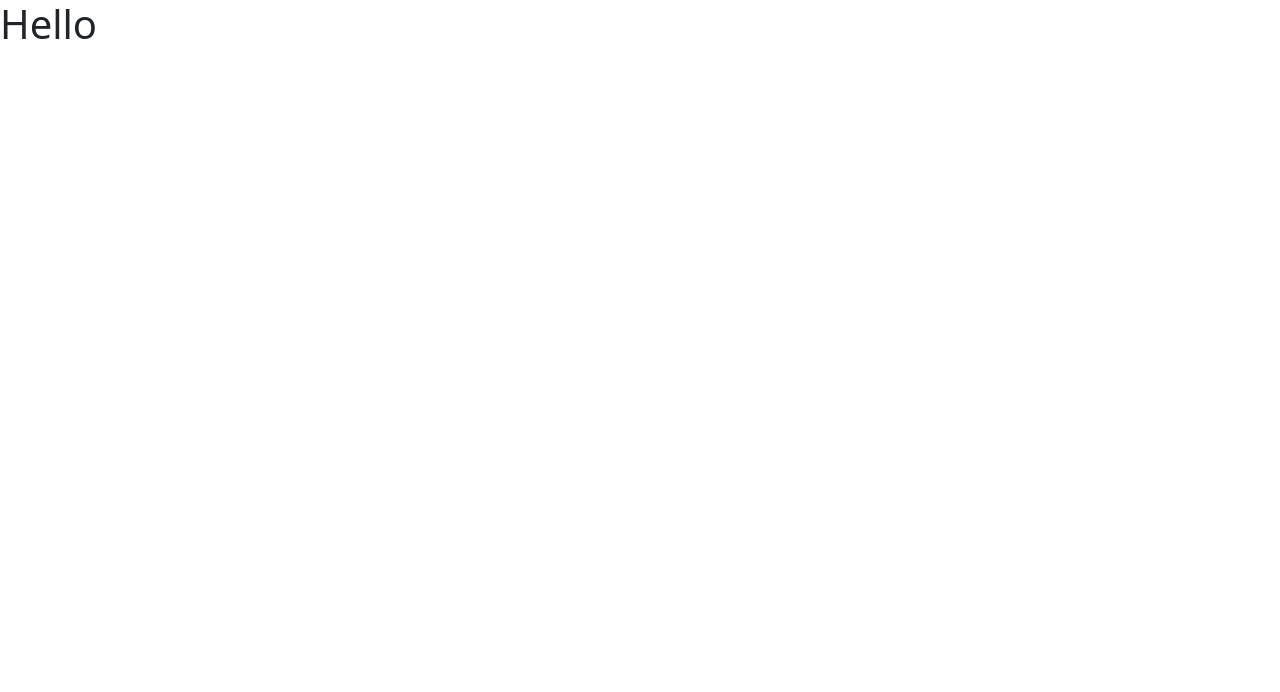
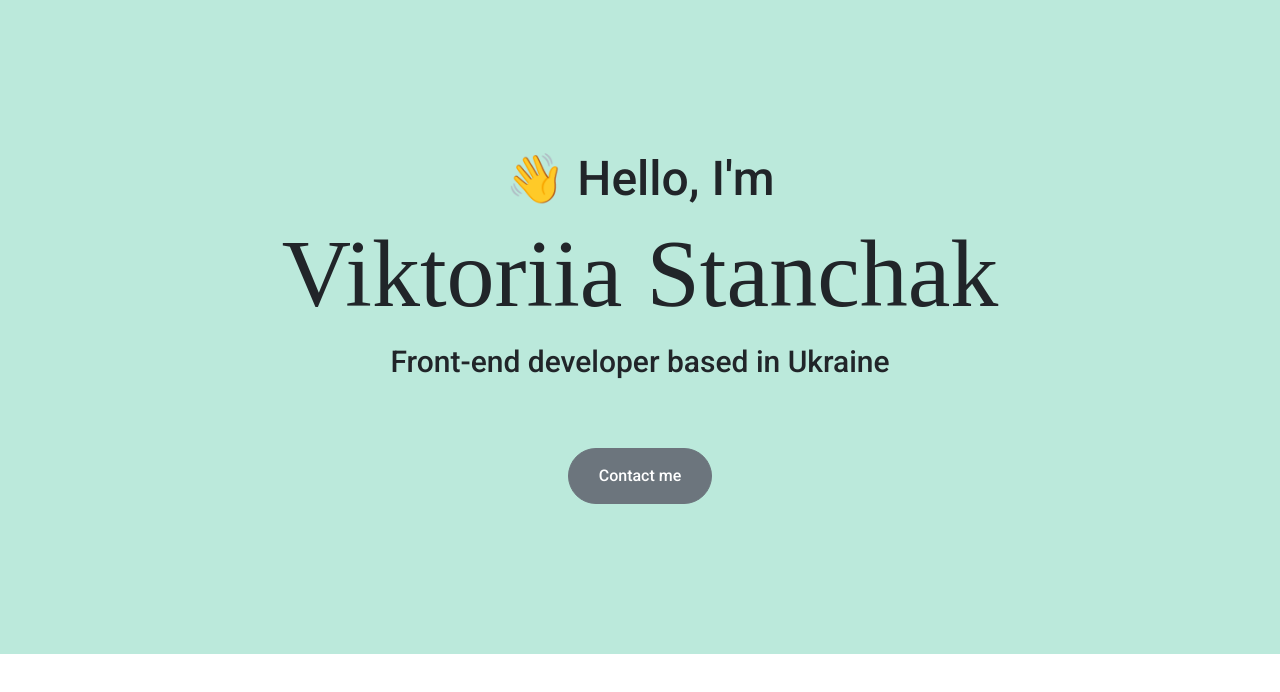
Before and after one commit to Victorynm/portfolio-project, a plain HTML site: page index.html in a window 1280 px wide. Drawn offline with nearby package versions, Linux system fonts and the light colour scheme; a web font is replaced by a local one.

Commit message:
Title section

```diff
--- a/index.html
+++ b/index.html
@@ -4,37 +4,43 @@
 		<meta charset="UTF-8" />
 		<meta http-equiv="X-UA-Compatible" content="IE=edge" />
 		<meta name="viewport" content="width=device-width, initial-scale=1.0" />
-		<link rel="stylesheet" href="/styles/style.css" />
+
+		<link rel="preconnect" href="https://fonts.googleapis.com" />
+		<link rel="preconnect" href="https://fonts.gstatic.com" crossorigin />
+		<link
+			href="https://fonts.googleapis.com/css2?family=Ibarra+Real+Nova:wght@700&display=swap"
+			rel="stylesheet"
+		/>
+		<link rel="preconnect" href="https://fonts.googleapis.com" />
+		<link rel="preconnect" href="https://fonts.gstatic.com" crossorigin />
+		<link
+			href="https://fonts.googleapis.com/css2?family=Roboto:wght@500&display=swap"
+			rel="stylesheet"
+		/>
 		<link
 			href="https://cdn.jsdelivr.net/npm/bootstrap@5.2.0/dist/css/bootstrap.min.css"
 			rel="stylesheet"
 			integrity="sha384-gH2yIJqKdNHPEq0n4Mqa/HGKIhSkIHeL5AyhkYV8i59U5AR6csBvApHHNl/vI1Bx"
 			crossorigin="anonymous"
 		/>
+		<link rel="stylesheet" href="/styles/style.css" />
 		<script
 			src="https://cdn.jsdelivr.net/npm/bootstrap@5.2.0/dist/js/bootstrap.bundle.min.js"
 			integrity="sha384-A3rJD856KowSb7dwlZdYEkO39Gagi7vIsF0jrRAoQmDKKtQBHUuLZ9AsSv4jD4Xa"
 			crossorigin="anonymous"
 		></script>
-		<link rel="preconnect" href="https://fonts.googleapis.com" />
-		<link rel="preconnect" href="https://fonts.gstatic.com" crossorigin />
-		<link
-			href="https://fonts.googleapis.com/css2?family=Taviraj:wght@500&display=swap"
-			rel="stylesheet"
-		/>
-		<link rel="preconnect" href="https://fonts.googleapis.com" />
-		<link rel="preconnect" href="https://fonts.gstatic.com" crossorigin />
-		<link
-			href="https://fonts.googleapis.com/css2?family=Poppins&display=swap"
-			rel="stylesheet"
-		/>
 		<script
 			src="https://kit.fontawesome.com/401127c0b1.js"
 			crossorigin="anonymous"
 		></script>
-		<title>Document</title>
+		<title>Front-end developer - Viktoriia Stanchak</title>
 	</head>
 	<body>
-		<h1>Hello</h1>
+		<div class="hero">
+			<h2>👋 Hello, I'm</h2>
+			<h1>Viktoriia Stanchak</h1>
+			<p>Front-end developer based in Ukraine</p>
+			<a href="#" class="btn btn-secondary mt-5">Contact me</a>
+		</div>
 	</body>
 </html>
--- a/styles/style.css
+++ b/styles/style.css
@@ -1,2 +1,23 @@
-/*font-family: 'Taviraj', serif;*/
-/*font-family: 'Poppins', sans-serif;*/
+body {
+	font-family: "Roboto", sans-serif;
+}
+
+h1 {
+	font-size: 96px;
+	font-family: "Ibarra Real Nova", serif;
+}
+h2 {
+	font-size: 48px;
+}
+p {
+	font-size: 30px;
+}
+.hero {
+	text-align: center;
+	background: #bbe9db;
+	padding: 150px 50px;
+}
+a.btn-secondary {
+	border-radius: 30px;
+	padding: 15px 30px;
+}
```
